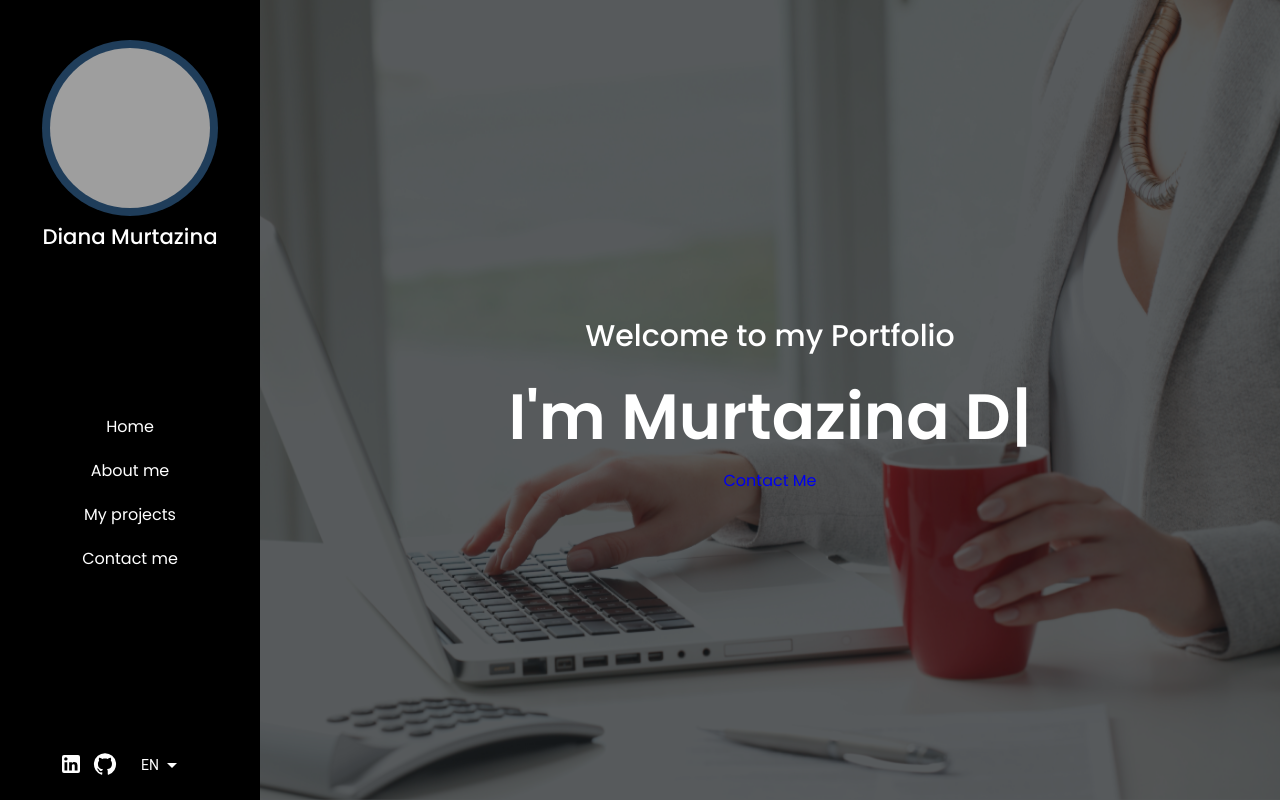
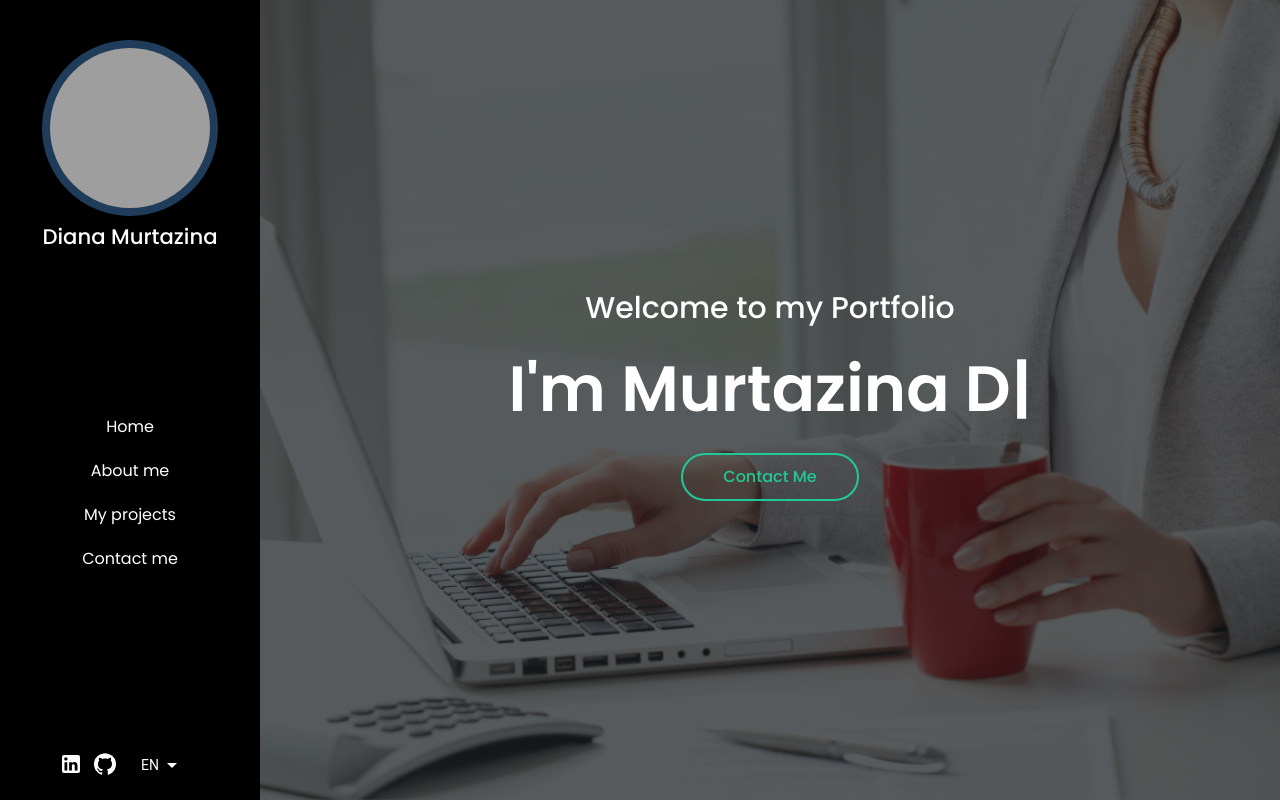
Before and after one commit to horoshopodumaj/resume, a React (Create React App) app in the folder portfolio/: page / in a window 1280 px wide. Built offline with nearby package versions, Linux system fonts and the light colour scheme; grey boxes are pictures that could not be loaded.

Commit message:
added styles for component home

```diff
--- a/portfolio/src/components/Home/Home.js
+++ b/portfolio/src/components/Home/Home.js
@@ -1,4 +1,3 @@
-import React, { useEffect, useState } from "react";
 import "./home.scss";
 import Typewriter from "typewriter-effect";
 
--- a/portfolio/src/components/Home/home.scss
+++ b/portfolio/src/components/Home/home.scss
@@ -51,4 +51,21 @@
         line-height: 80px;
         margin-bottom: 16px;
     }
+
+    &__button {
+        display: inline-block;
+        font-weight: 500;
+        color: var(--active);
+        border: 2px solid var(--active);
+        padding: 14px 40px;
+        border-radius: 30px;
+        margin-top: 8px;
+        margin-bottom: 16px;
+        background-color: inherit;
+        transition: all 0.5s ease;
+        &:hover {
+            background-color: var(--active);
+            color: var(--font);
+        }
+    }
 }
```
